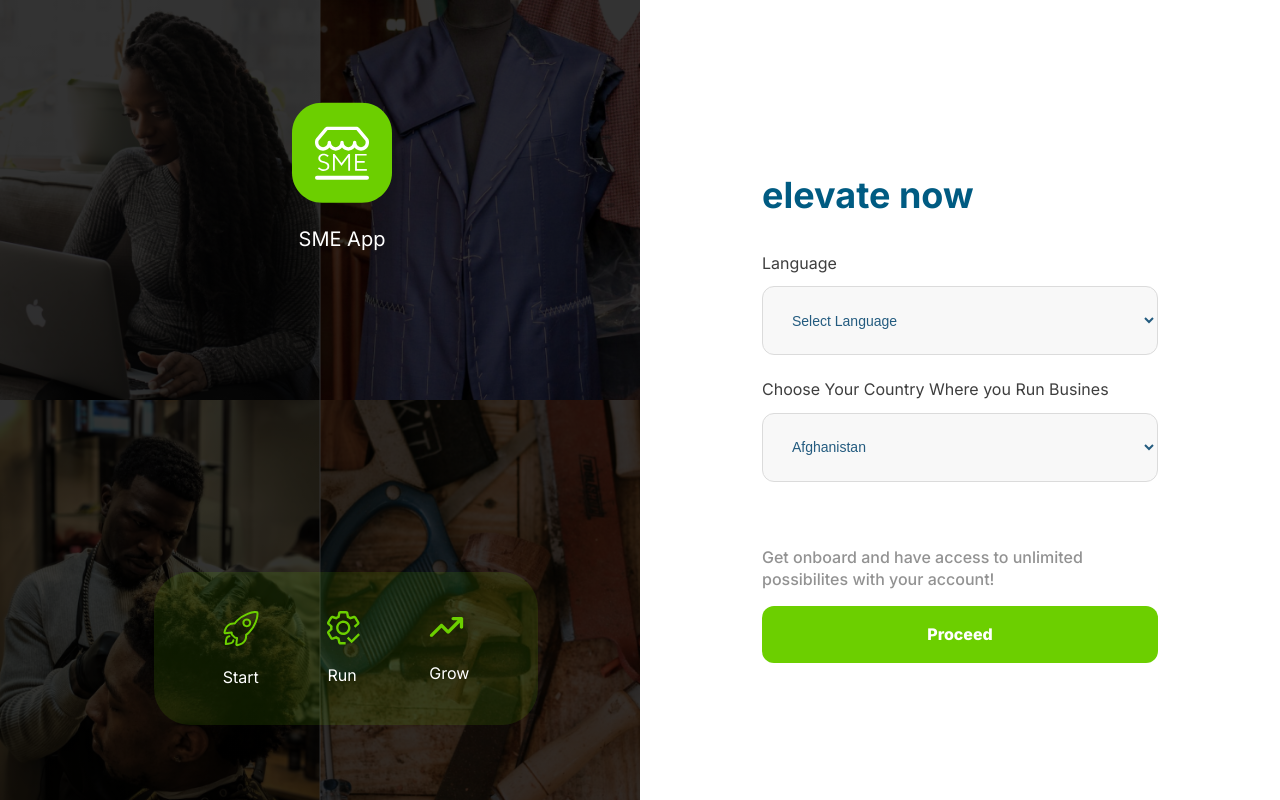
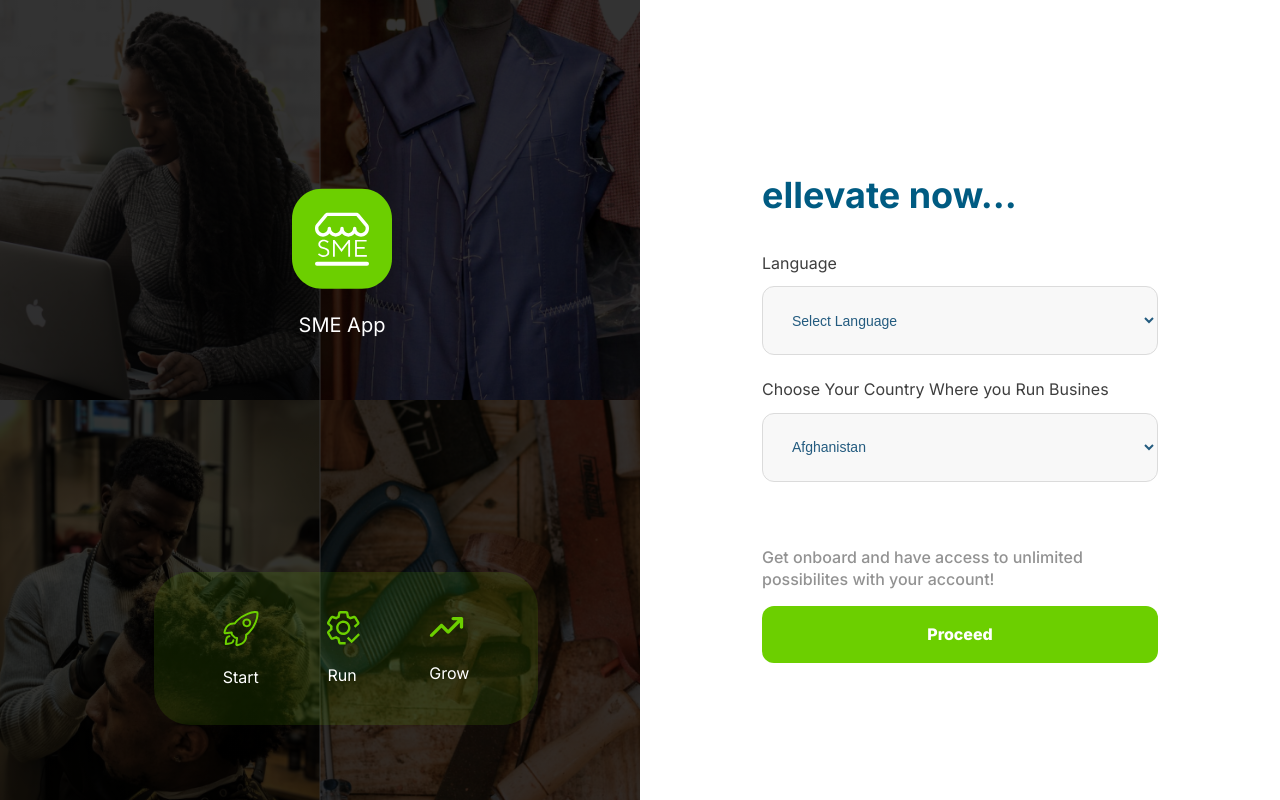
Before and after one commit to AgbajeOlayiwola/ElevateProd2, a Next.js app: page / in a window 1280 px wide. Built offline with nearby package versions, Linux system fonts and the light colour scheme; no server answers.

Commit message:
ellevate fix

```diff
--- a/pages/Home/index.js
+++ b/pages/Home/index.js
@@ -71,7 +71,7 @@ const HomeMain = () => {
             </section>
             <section className={styles.sectionII}>
                 <div>
-                    <h3 className={styles.elevatenow}>elevate now</h3>
+                    <h3 className={styles.elevatenow}>ellevate now...</h3>
                 </div>
                 <div>
                     <form
--- a/pages/Home/styles.module.css
+++ b/pages/Home/styles.module.css
@@ -15,7 +15,7 @@
 
 .Svg {
     position: absolute;
-    top: 6.375rem;
+    top: 11.75rem;
     left: 18.25rem;
 }
 .form div:nth-child(2) {
```
Also changed, not shown: components/layout/RegisteredForm/index.js (+6 -4 lines), components/layout/RegisteredForms/RegisteredForm/index.js (+6 -5 lines).
